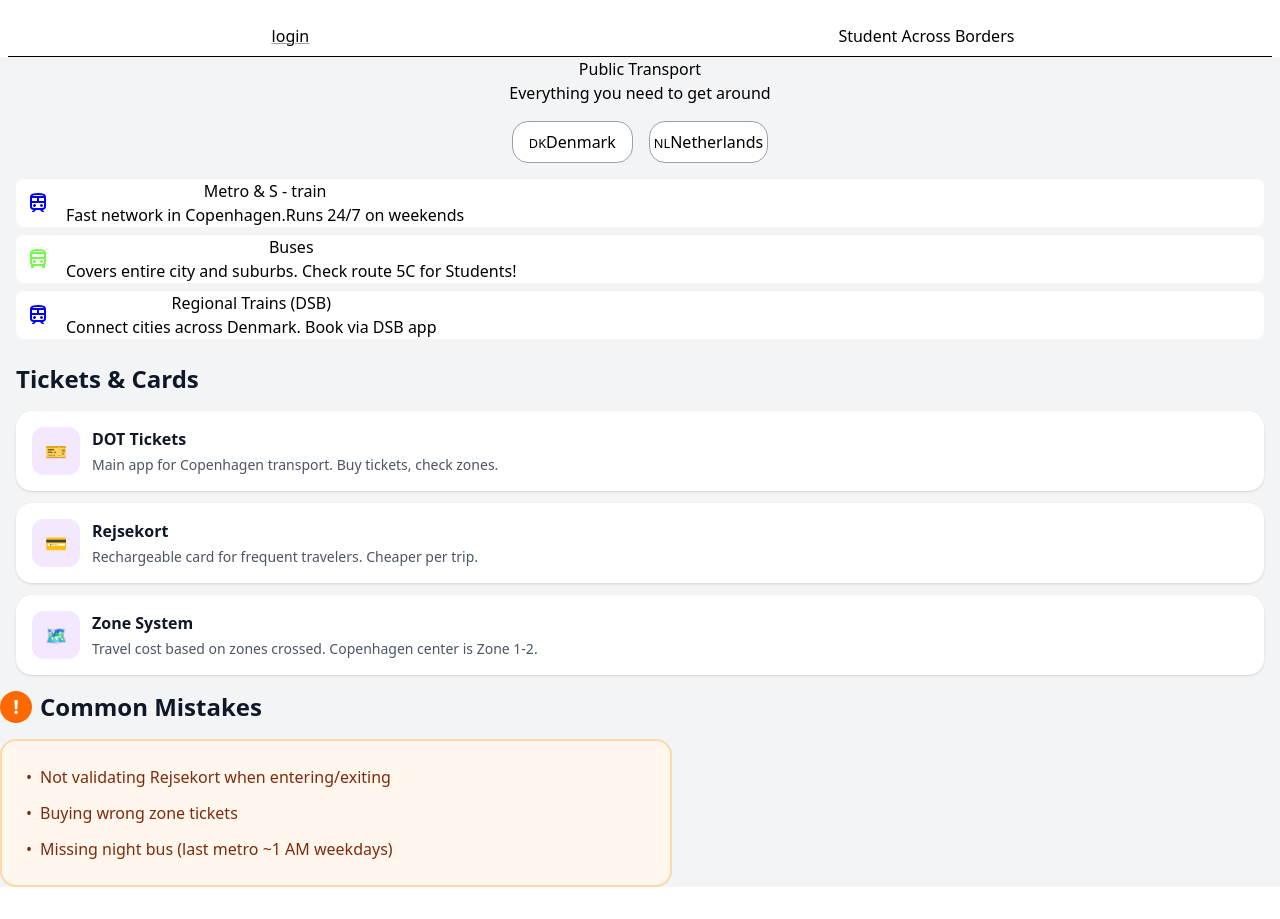
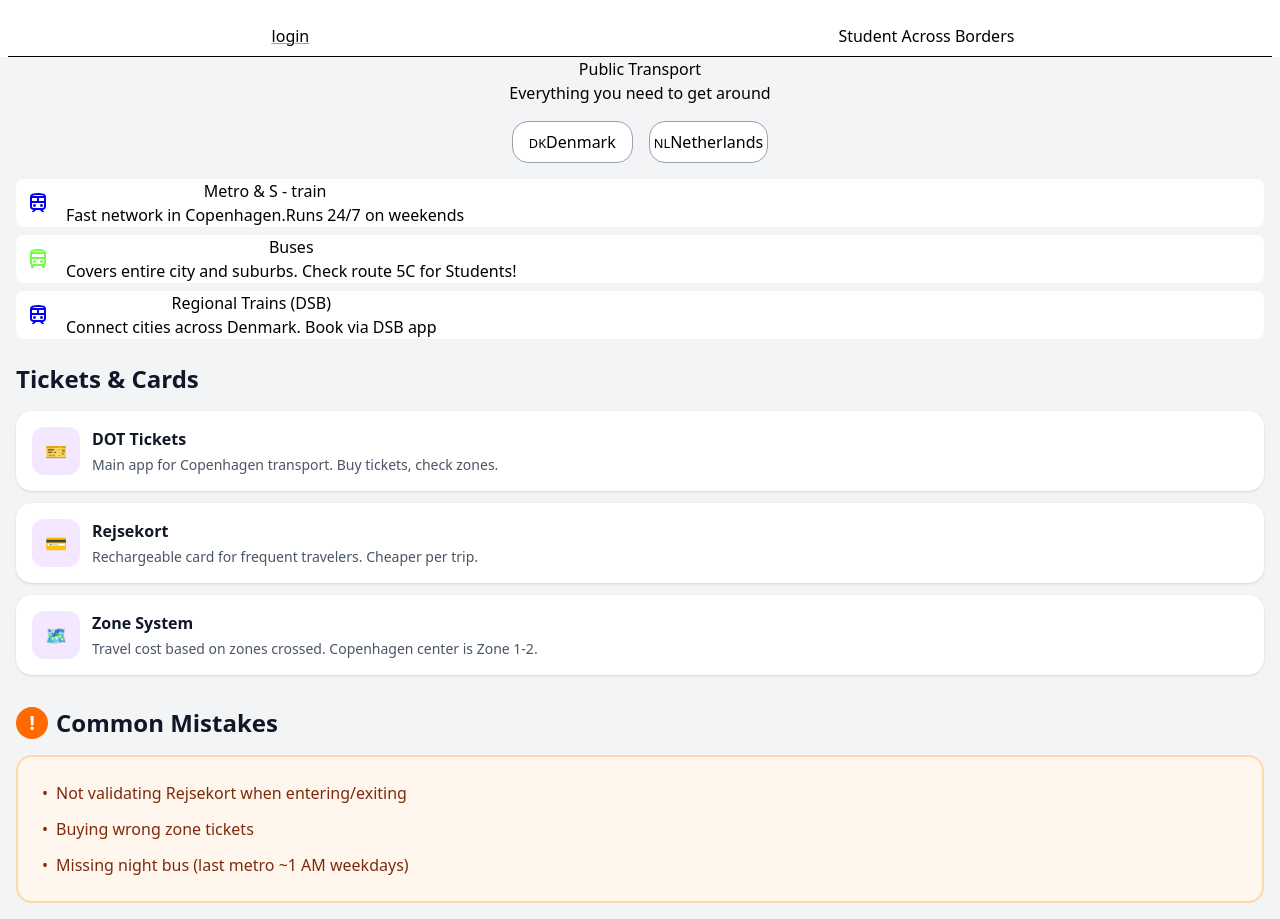
Before and after one commit to fatihsolutions/my-next-app, a Next.js app: page /transport in a window 1280 px wide. Before the commit the page ends 887 px from the top, so only its background shows below. Built offline with nearby package versions, Linux system fonts and the light colour scheme; no server answers.

Commit message:
style: correct formatting and structure in Mistake component

```diff
--- a/components/transport/mistake.jsx
+++ b/components/transport/mistake.jsx
@@ -1,7 +1,8 @@
-import Link from "next/link"
+import Link from "next/link";
+
 export default function Mistake() {
   return (
-    <div className="w-full max-w-2xl">
+    <div className="bg-gray-100 p-4">
       {/* Header */}
       <div className="flex items-center gap-2 mb-4">
         <div className="w-8 h-8 rounded-full bg-orange-500 flex items-center justify-center">
```
